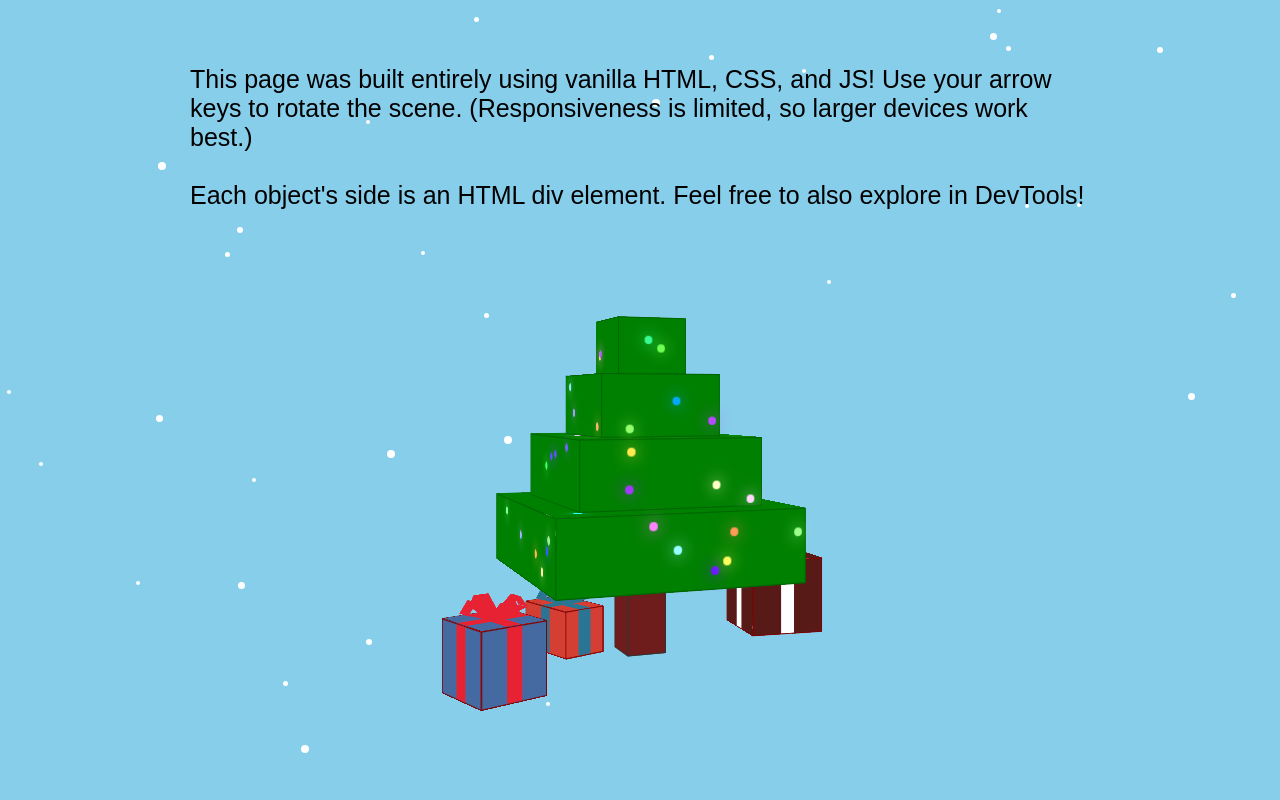
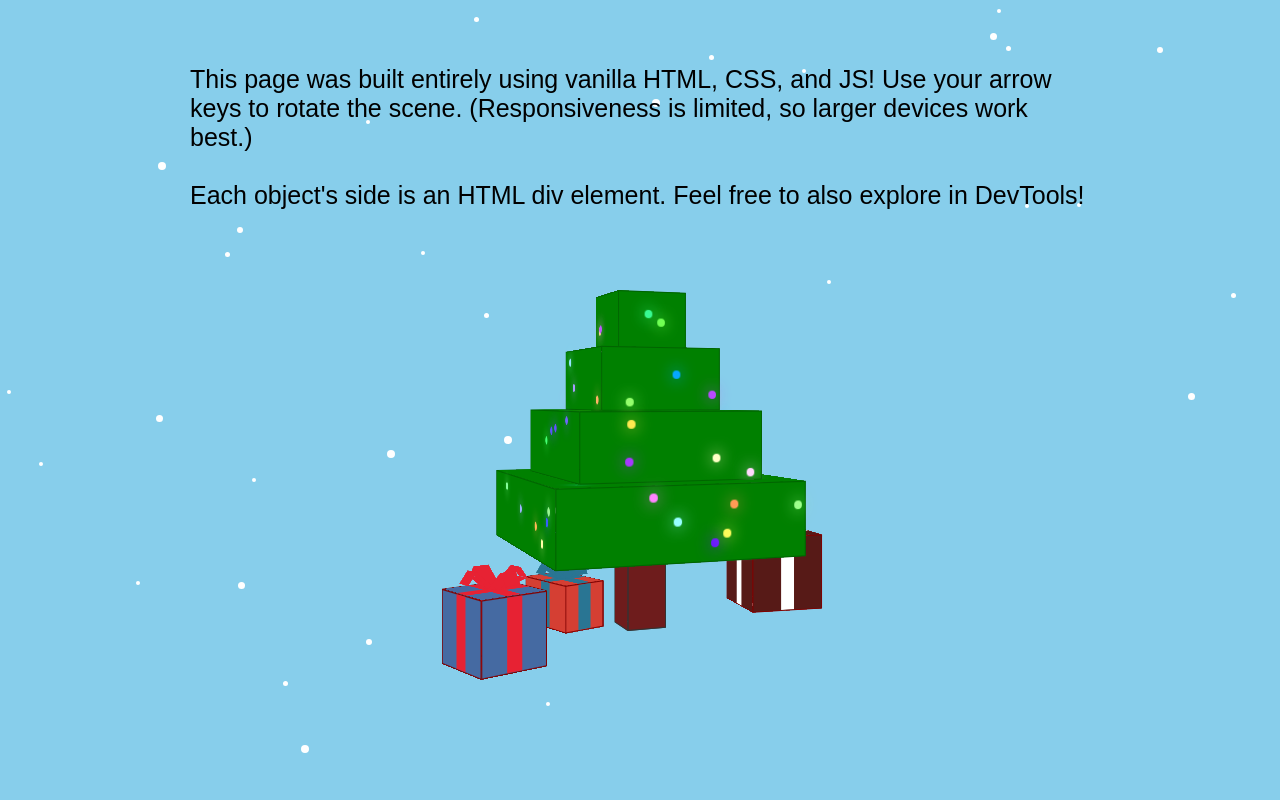
Before and after one commit to TechPandaPro/3d-tree, a plain HTML site: page index.html in a window 1280 px wide. Shown: the top 800 px of the page. Drawn offline with Linux system fonts and the light colour scheme.

Commit message:
Shrink scene container

```diff
--- a/style.css
+++ b/style.css
@@ -28,6 +28,7 @@ body {
   left: 50%;
   top: 40px;
   transform: translateX(-50%);
+  z-index: 2;
 }
 
 .snowContainer {
@@ -55,7 +56,7 @@ body {
   /* width: 100%;
   height: 100%; */
   width: 500px;
-  height: 700px;
+  height: 650px;
 }
 
 .scene {
```
